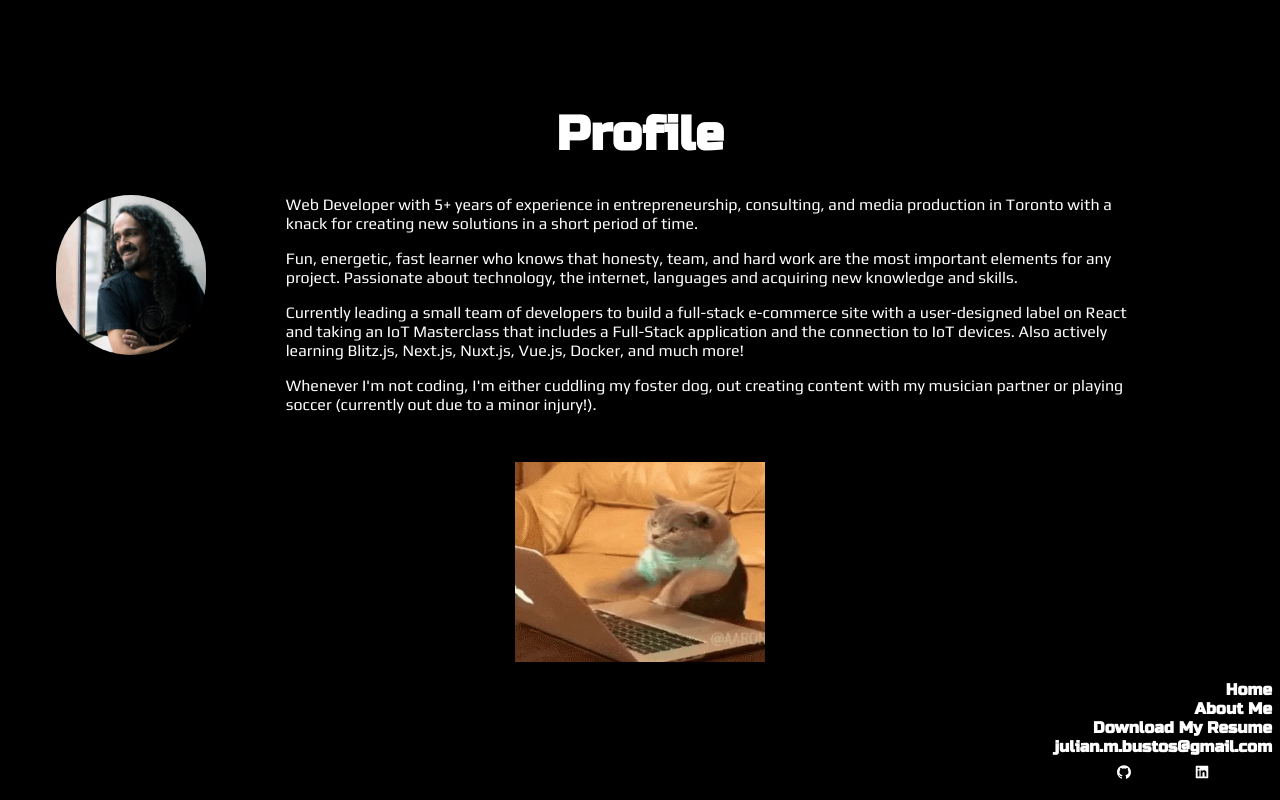
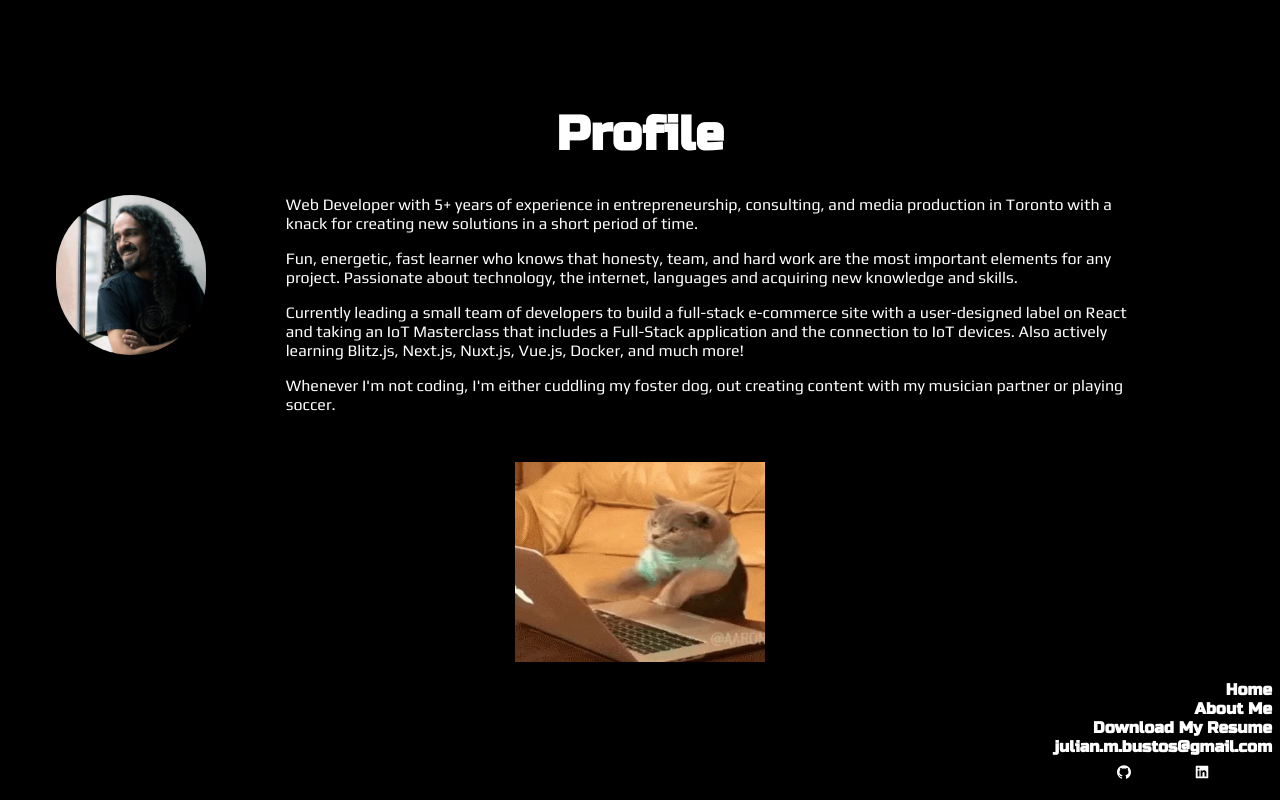
Before and after one commit to julimancan/julres, a Next.js app: page /about in a window 1280 px wide. Built offline with nearby package versions, Linux system fonts and the light colour scheme.

Commit message:
changed wording

```diff
--- a/content/content.js
+++ b/content/content.js
@@ -9,7 +9,7 @@ export const profile = [
   "Web Developer with 5+ years of experience in entrepreneurship, consulting, and media production in Toronto with a knack for creating new solutions in a short period of time.",
   "Fun, energetic, fast learner who knows that honesty, team, and hard work are the most important elements for any project. Passionate about technology, the internet, languages and acquiring new knowledge and skills.",
   "Currently leading a small team of developers to build a full-stack e-commerce site with a user-designed label on React and taking an IoT Masterclass that includes a Full-Stack application and the connection to IoT devices. Also actively learning Blitz.js, Next.js, Nuxt.js, Vue.js, Docker, and much more!",
-  "Whenever I'm not coding, I'm either cuddling my foster dog, out creating content with my musician partner or playing soccer (currently out due to a minor injury!)."
+  "Whenever I'm not coding, I'm either cuddling my foster dog, out creating content with my musician partner or playing soccer."
 ];
 
 
```
